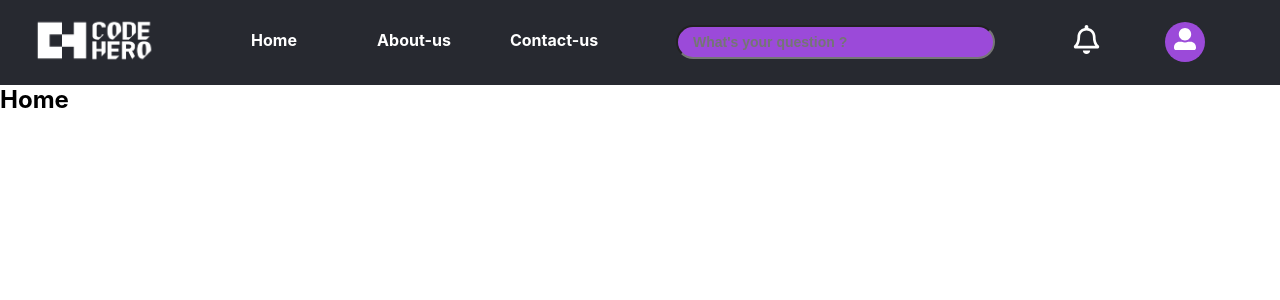
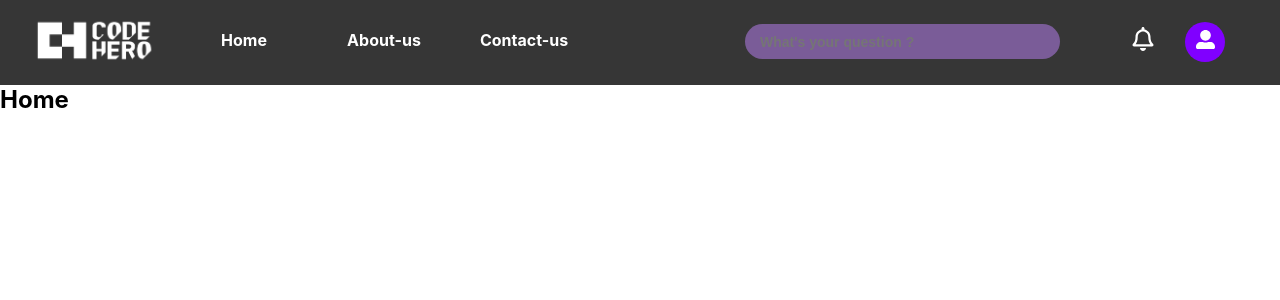
Before and after one commit to CodeHero-Lk/CodeHero-Website, a React (Create React App) app: page / in a window 1280 px wide. Shown: the top 300 px of the page. Built offline with nearby package versions, Linux system fonts and the light colour scheme; no server answers.

Commit message:
styled navbar

```diff
--- a/src/Components/Navbar/navbar.css
+++ b/src/Components/Navbar/navbar.css
@@ -5,7 +5,7 @@
 }
 
 nav{
-    background-color: #272930;
+    background-color: #363636;
     width: 100%;
     height: 85px;
     display: inline-block;
@@ -21,7 +21,7 @@ nav{
     width: 40%;
     position:absolute;
     top:10px;
-    right: 610px;
+    right: 640px;
 }
 
 nav ul li{
@@ -46,45 +46,46 @@ nav ul li a:hover   {
 
 .search{
     position: absolute;
-    top: 25px;
-    right: 285px;
+    top: 24px;
+    right: 220px;
 }
 
 .search .searchBox{
     width: 300px;
-    height: 30px;
+    height: 35px;
     padding-left: 15px;
     border-radius: 20px;
     font-size: 14px;
     font-weight: 550;
-    background: #9b4ad9;
+    background: #7A5C98;
     color: #fff;
-    outline-style: none;
+    outline: none;
+    border: none;
 }
 
 .notification{
     position: absolute;
-    top: 25px;
-    right: 179px;
-    font-size: 29px;
+    top: 27px;
+    right: 125px;
+    font-size: 24px;
     color: #fff;
 }
 
 .user{
     position: absolute;
     top: 22px;
-    right: 75px;
-    font-size: 22px;
+    right: 55px;
+    font-size: 19px;
     text-align: center;
     color: #fff;
     border-radius: 50%;
     width: 40px;
     height: 40px;
-    background: #9b4ad9;
+    background: #8000FF;
 }
 
 .user-logo{
     position: absolute;
-    right: 8.9px;
-    top: 5.8px;
+    right: 10px;
+    top: 7.8px;
 }
```
